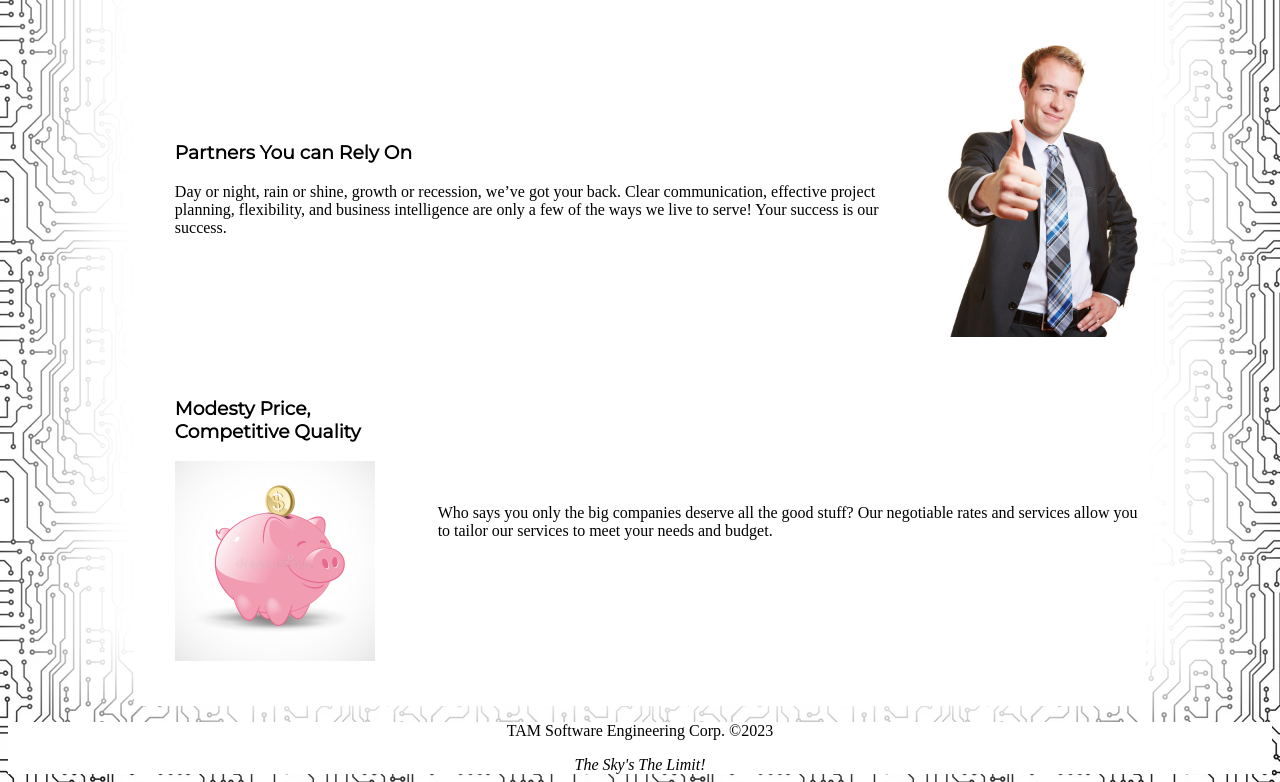
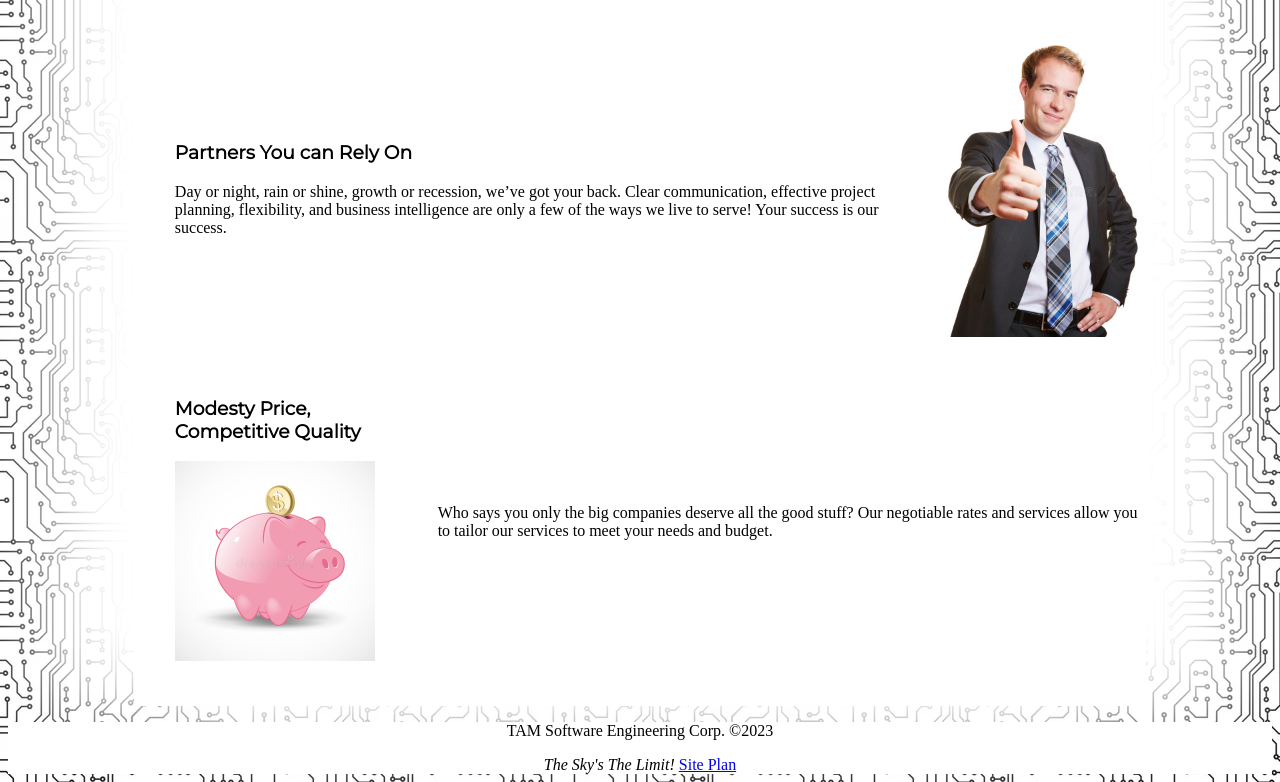
Before and after one commit to ThomasAMH/Basic-Web-Development, a plain HTML site: page Resume_Site/index.html in a window 1280 px wide. Shown: the part 383-1165 px from the top of the page. Drawn offline with Linux system fonts and the light colour scheme.

Commit message:
Added link to site plan

```diff
--- a/Resume_Site/index.html
+++ b/Resume_Site/index.html
@@ -48,6 +48,7 @@
         <footer>
             <p>TAM Software Engineering Corp. &copy;2023</p>
             <em>The Sky's The Limit!</em>
+            <a href="./site-plan.html">Site Plan</a>
         </footer>
     </body>
 
```
